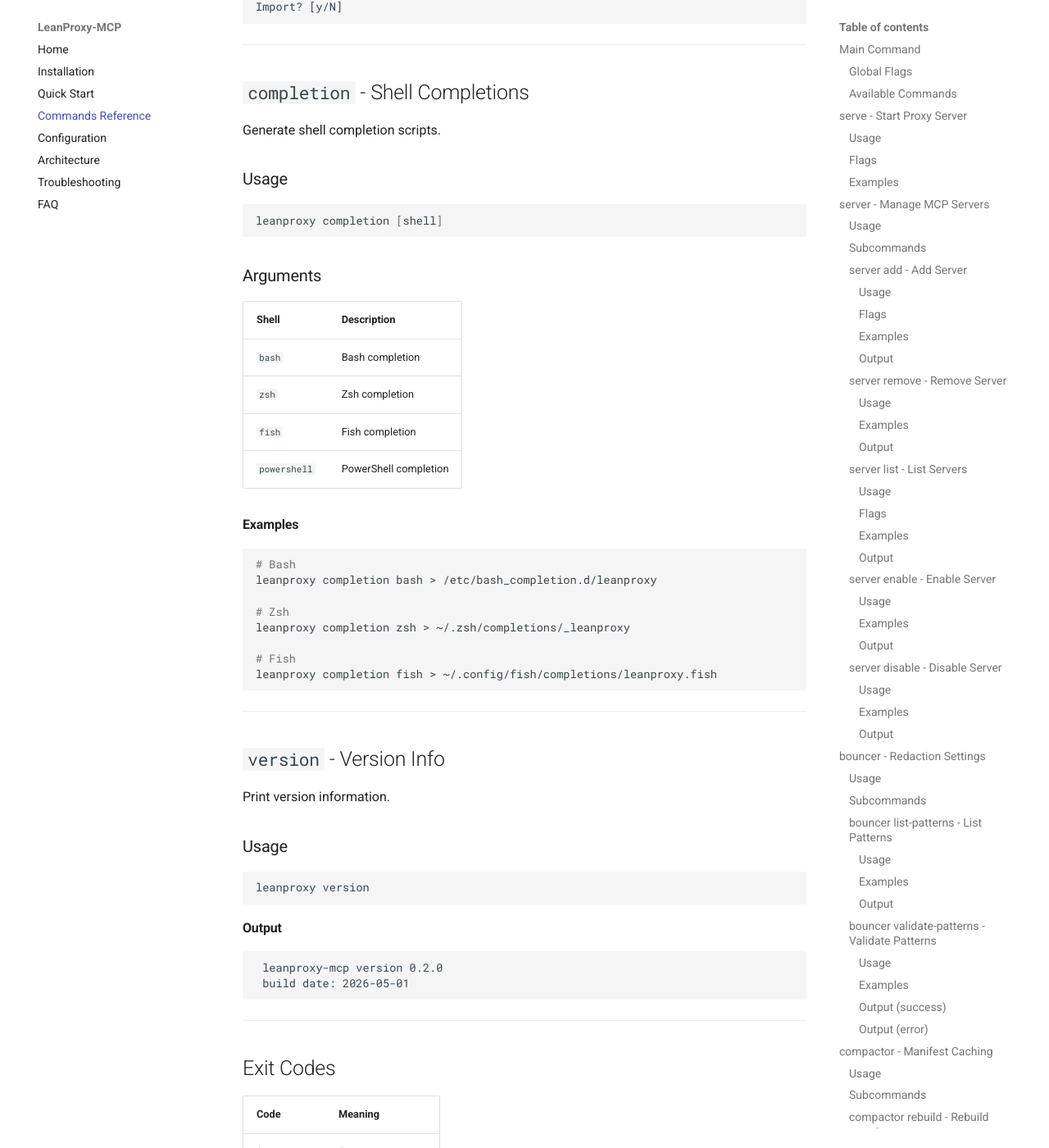
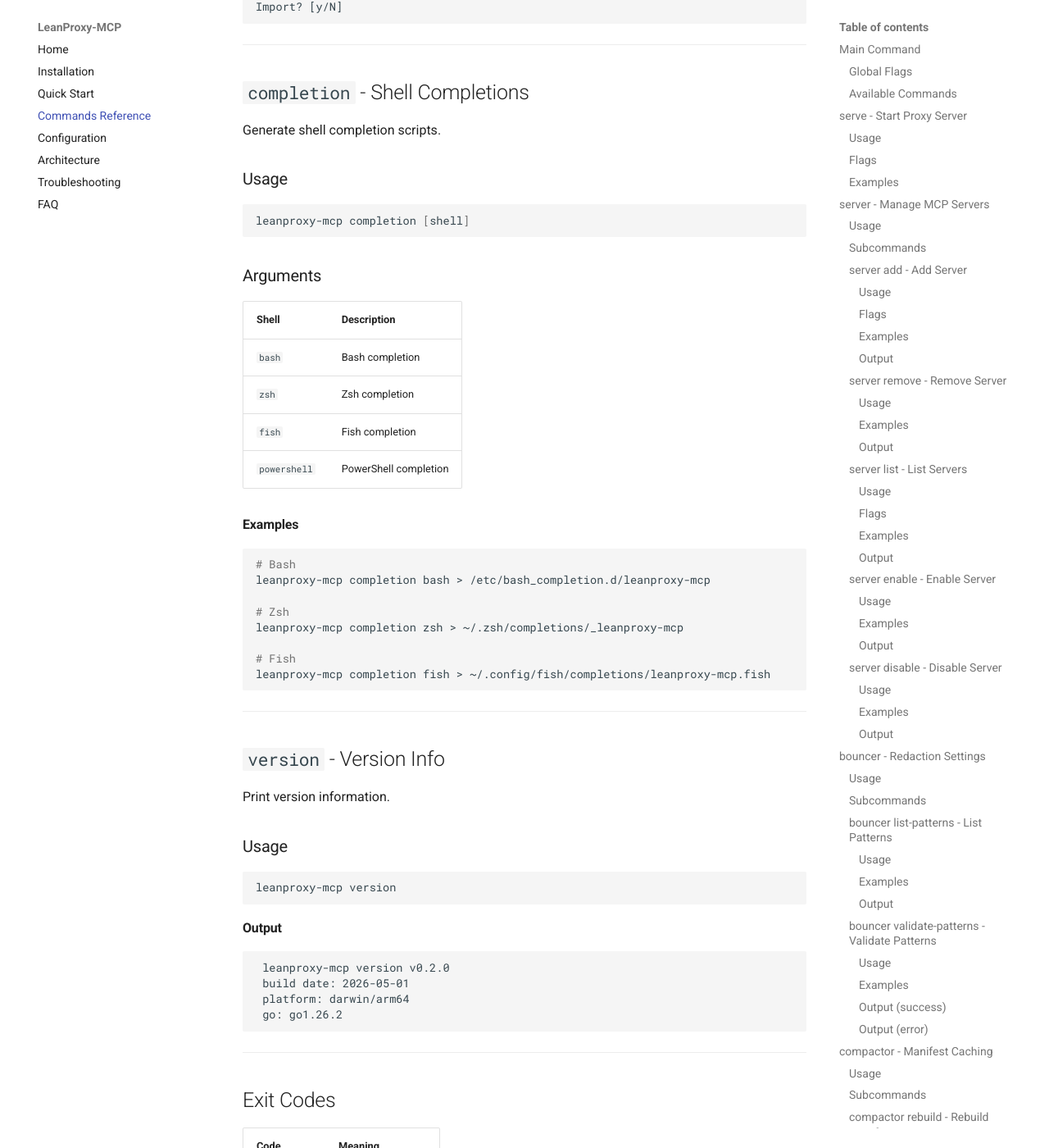
Before and after one commit to mmornati/leanproxy-mcp, an MkDocs documentation site: the page built from docs/commands.md, in a window 1280 px wide and 1400 px high, scrolled down 13078 px. Shown: the whole window at 82% size. Built offline with MkDocs 1.6.1 and Material for MkDocs 9.7.7, drawn with Linux system fonts in a browser that asks for light colours; comment, search, counter and statistics services are not loaded.

Commit message:
fix: update CLI name to leanproxy-mcp and add automatic version management
- Change CLI binary name from 'leanproxy' to 'leanproxy-mcp'
- Create internal/version package with ldflags-based versioning
- Update Makefile to inject version from git tags automatically
- Update documentation to use correct command names
- Version now shows: version, build date, platform, and go version

BREAKING CHANGE: CLI binary renamed from 'leanproxy' to 'leanproxy-mcp'

````diff
--- a/docs/commands.md
+++ b/docs/commands.md
@@ -613,7 +613,7 @@
 ### Usage
 
 ```bash
-leanproxy completion [shell]
+leanproxy-mcp completion [shell]
 ```
 
 ### Arguments
@@ -629,13 +629,13 @@
 
 ```bash
 # Bash
-leanproxy completion bash > /etc/bash_completion.d/leanproxy
+leanproxy-mcp completion bash > /etc/bash_completion.d/leanproxy-mcp
 
 # Zsh
-leanproxy completion zsh > ~/.zsh/completions/_leanproxy
+leanproxy-mcp completion zsh > ~/.zsh/completions/_leanproxy-mcp
 
 # Fish
-leanproxy completion fish > ~/.config/fish/completions/leanproxy.fish
+leanproxy-mcp completion fish > ~/.config/fish/completions/leanproxy-mcp.fish
 ```
 
 ---
@@ -647,14 +647,16 @@
 ### Usage
 
 ```bash
-leanproxy version
+leanproxy-mcp version
 ```
 
 #### Output
 
 ```
- leanproxy-mcp version 0.2.0
+ leanproxy-mcp version v0.2.0
  build date: 2026-05-01
+ platform: darwin/arm64
+ go: go1.26.2
 ```
 
 ---
````
Also changed, not shown: docs/faq.md (+3 -3 lines), docs/installation.md (+7 -5 lines), 4 other files.
